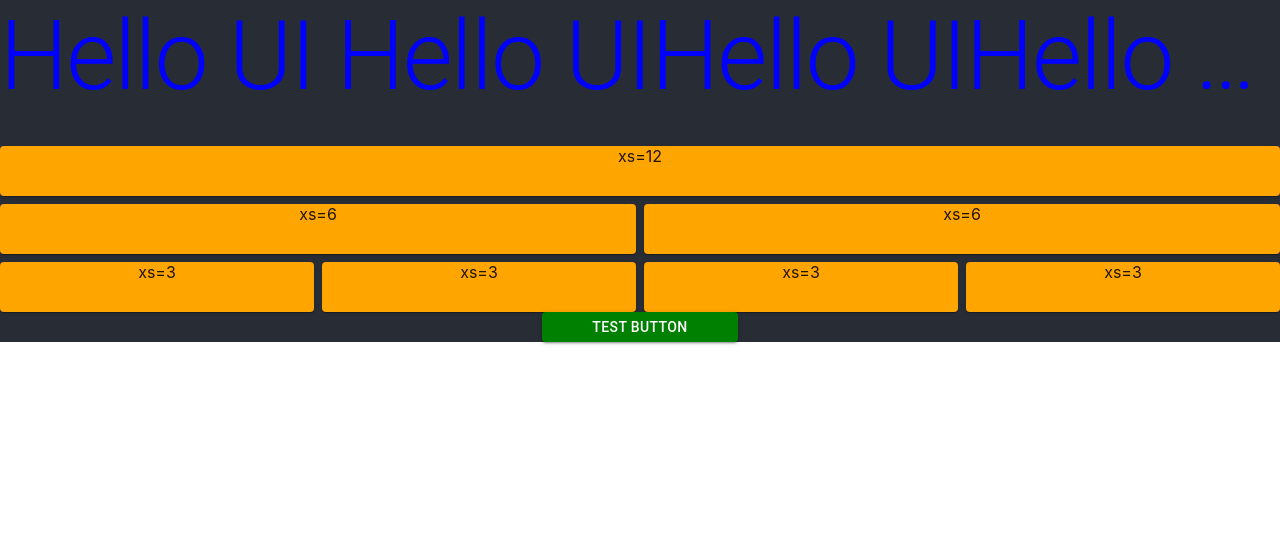
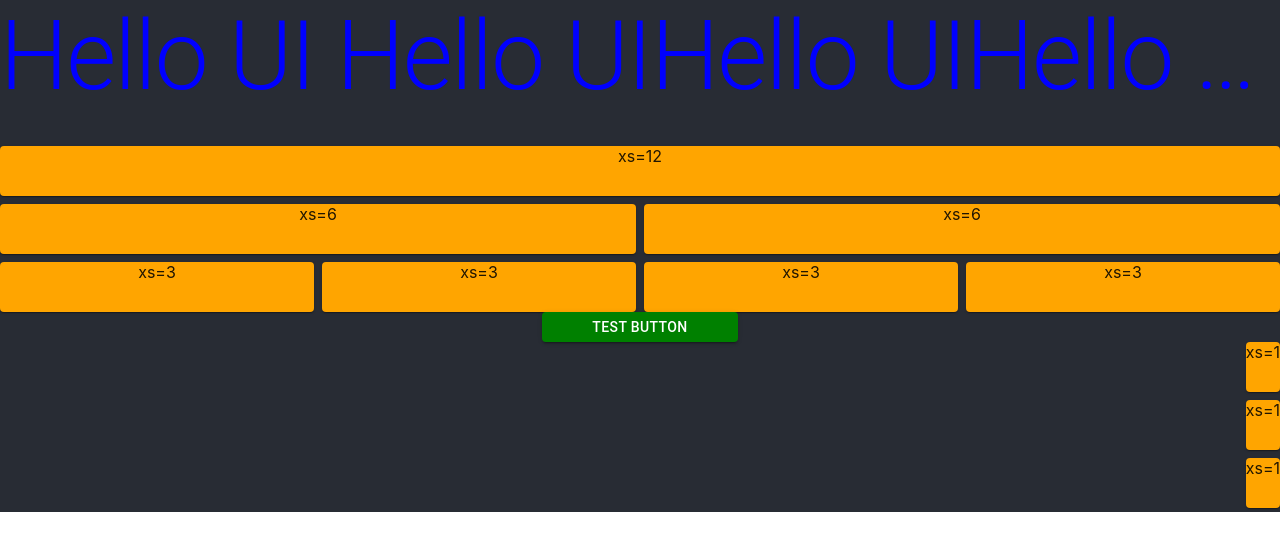
Before and after one commit to takumi1005/chart_lesson, a React (Create React App) app: page / in a window 1280 px wide. Shown: the top 550 px of the page. Built offline with nearby package versions, Linux system fonts and the light colour scheme.

Commit message:
Grid(Flexbox)の使い方

```diff
--- a/src/components/MaterialUI.tsx
+++ b/src/components/MaterialUI.tsx
@@ -57,6 +57,25 @@
       <Button className={classes.btnStyle} variant="contained" color="primary">
         Test Button
       </Button>
+
+      {/* Grid(Flexbox) */}
+      <Grid
+        container
+        spacing={1}
+        direction="column"
+        justify="center"
+        alignItems="flex-end"
+      >
+        <Grid item xs={1}>
+            <Paper className={classes.paperStyle}>xs=1</Paper>
+        </Grid>
+        <Grid item xs={1}>
+            <Paper className={classes.paperStyle}>xs=1</Paper>
+        </Grid>
+        <Grid item xs={1}>
+            <Paper className={classes.paperStyle}>xs=1</Paper>
+        </Grid>
+      </Grid>
     </div>
   )
 }
```
